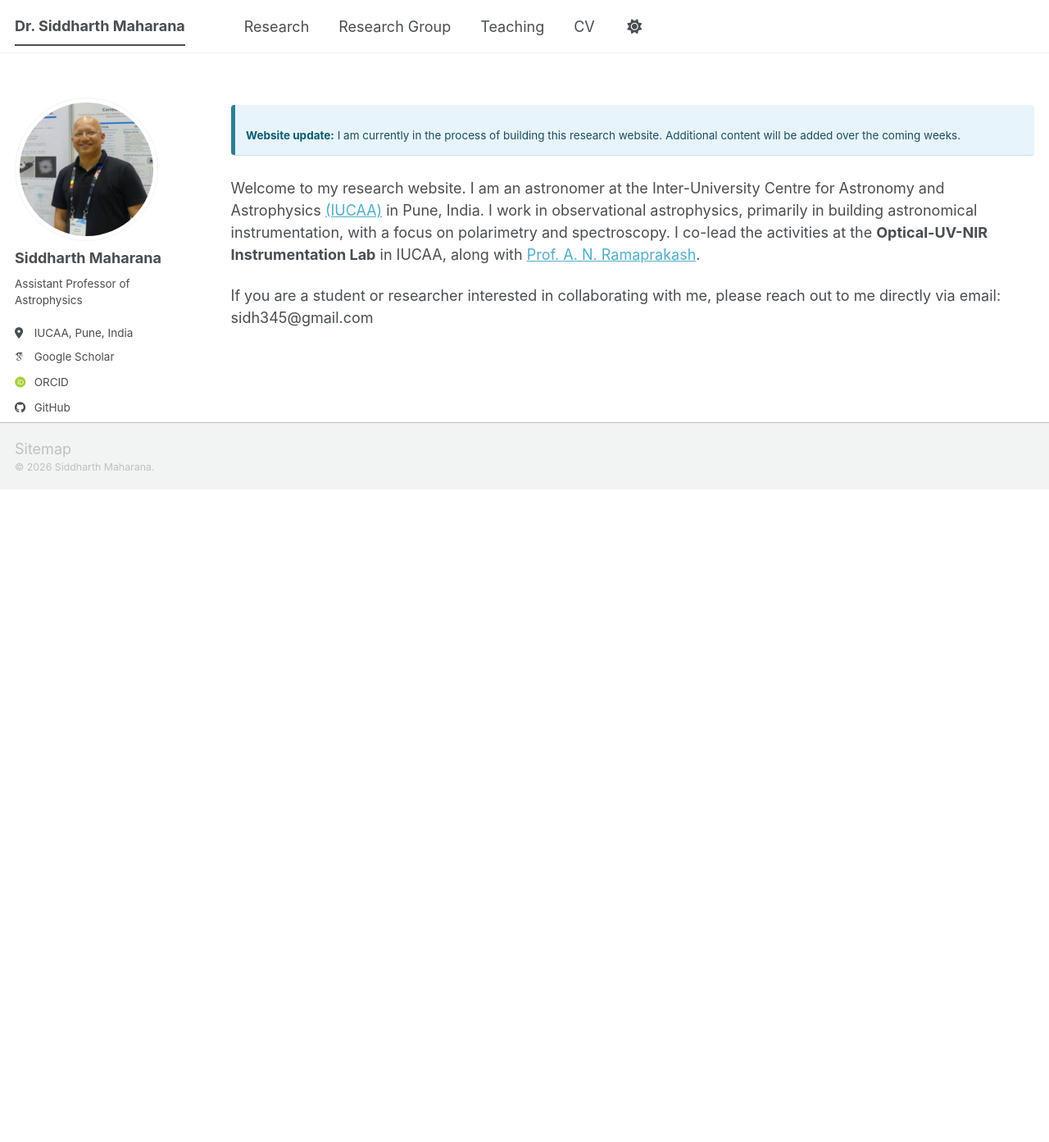
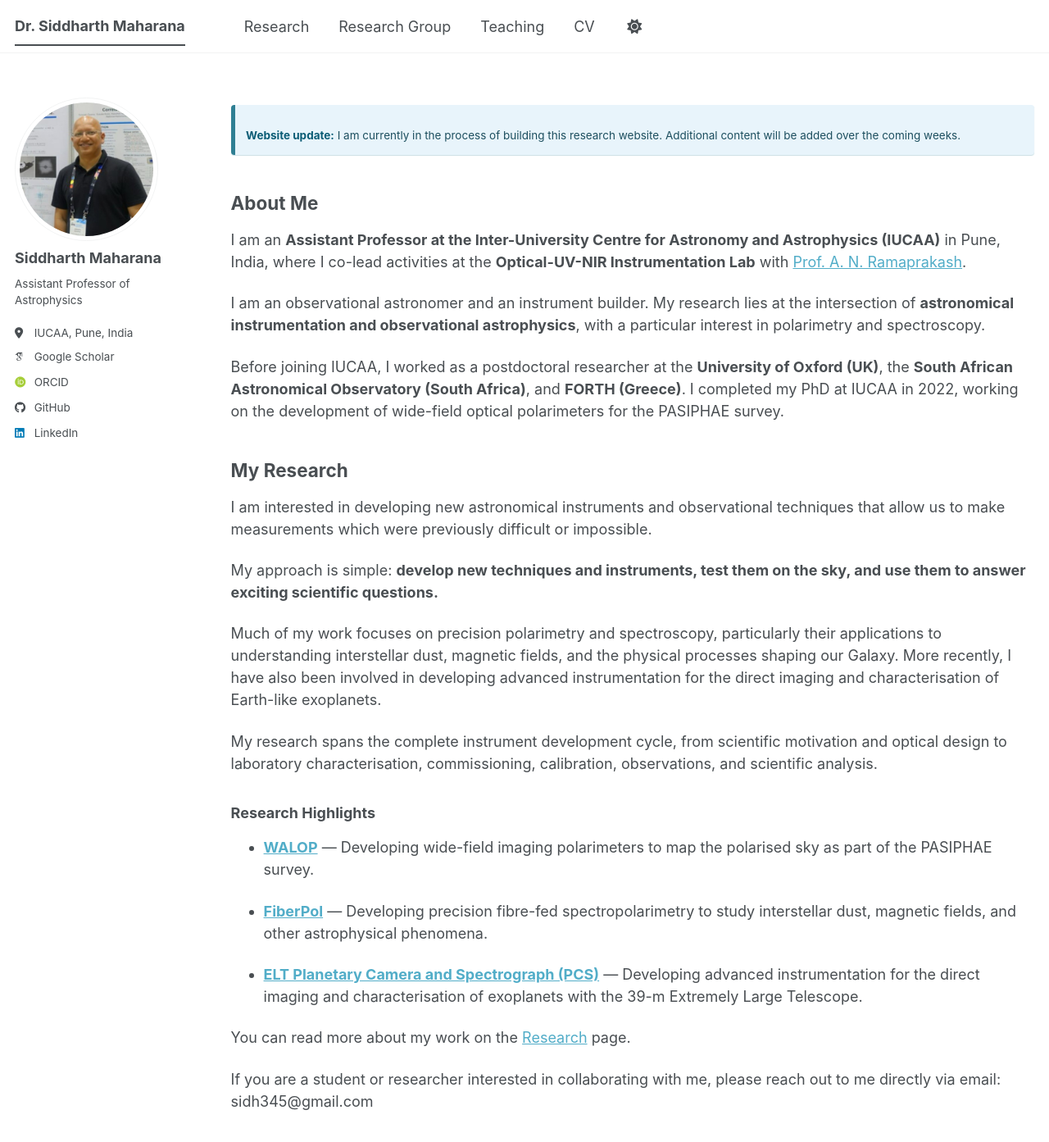
Before and after one commit to siddharth-maharana/siddharth-maharana.github.io, a Jekyll site: the page built from _pages/about.md, in a window 1280 px wide and 1400 px high. Shown: the top 1393 px of the window at 82% size. Built offline with Jekyll 4.4.1, drawn with Linux system fonts in a browser that asks for light colours; some web fonts are replaced; a script bundle is joined from its source files by our own code; library files that are not in the unit come from our copies.

Commit message:
Update about.md

```diff
--- a/_pages/about.md
+++ b/_pages/about.md
@@ -11,7 +11,33 @@ redirect_from:
   <p><strong>Website update:</strong> I am currently in the process of building this research website. Additional content will be added over the coming weeks.</p>
 </div>
 
-Welcome to my research website. I am an astronomer at the Inter-University Centre for Astronomy and Astrophysics [(IUCAA)](https://www.iucaa.in/en/) in Pune, India. I work in observational astrophysics, primarily in building astronomical instrumentation, with a focus on polarimetry and spectroscopy. I co-lead the activities at the **Optical-UV-NIR Instrumentation Lab** in IUCAA, along with [Prof. A. N. Ramaprakash](https://www.iucaa.in/en/faculty-research/anr).
+## About Me
+
+I am an **Assistant Professor at the Inter-University Centre for Astronomy and Astrophysics (IUCAA)** in Pune, India, where I co-lead activities at the **Optical-UV-NIR Instrumentation Lab** with [Prof. A. N. Ramaprakash](https://www.iucaa.in/en/faculty-research/anr).
+
+I am an observational astronomer and an instrument builder. My research lies at the intersection of **astronomical instrumentation and observational astrophysics**, with a particular interest in polarimetry and spectroscopy.
+
+Before joining IUCAA, I worked as a postdoctoral researcher at the **University of Oxford (UK)**, the **South African Astronomical Observatory (South Africa)**, and **FORTH (Greece)**. I completed my PhD at IUCAA in 2022, working on the development of wide-field optical polarimeters for the PASIPHAE survey.
+
+## My Research
+
+I am interested in developing new astronomical instruments and observational techniques that allow us to make measurements which were previously difficult or impossible.
+
+My approach is simple: **develop new techniques and instruments, test them on the sky, and use them to answer exciting scientific questions.**
+
+Much of my work focuses on precision polarimetry and spectroscopy, particularly their applications to understanding interstellar dust, magnetic fields, and the physical processes shaping our Galaxy. More recently, I have also been involved in developing advanced instrumentation for the direct imaging and characterisation of Earth-like exoplanets.
+
+My research spans the complete instrument development cycle, from scientific motivation and optical design to laboratory characterisation, commissioning, calibration, observations, and scientific analysis.
+
+### Research Highlights
+
+- **[WALOP]({{ '/research/walop/' | relative_url }})** — Developing wide-field imaging polarimeters to map the polarised sky as part of the PASIPHAE survey.
+
+- **[FiberPol]({{ '/research/fiberpol/' | relative_url }})** — Developing precision fibre-fed spectropolarimetry to study interstellar dust, magnetic fields, and other astrophysical phenomena.
+
+- **[ELT Planetary Camera and Spectrograph (PCS)]({{ '/research/pcs/' | relative_url }})** — Developing advanced instrumentation for the direct imaging and characterisation of exoplanets with the 39-m Extremely Large Telescope.
+
+You can read more about my work on the [Research]({{ '/research/' | relative_url }}) page.
 
 If you are a student or researcher interested in collaborating with me, please reach out to me directly via email: sidh345@gmail.com
 
```
